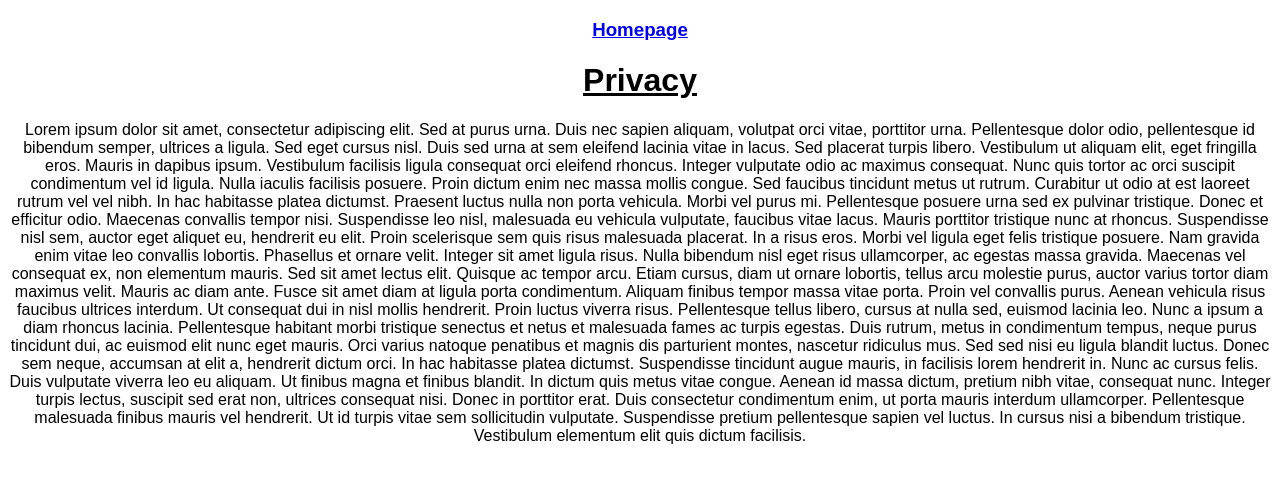
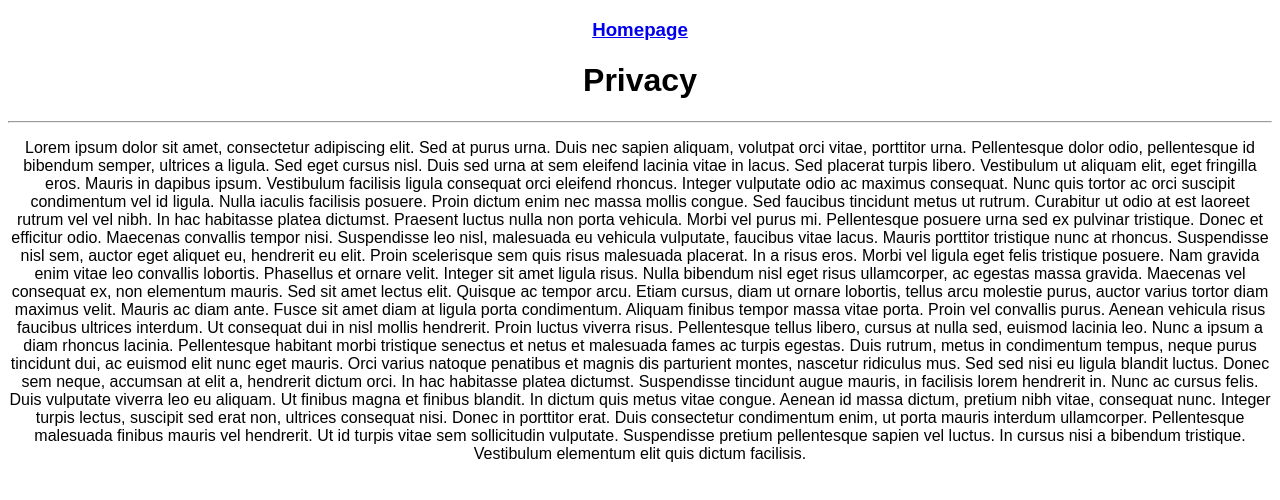
Before and after one commit to des5771/SWENG465-AIVoice, a plain HTML site: page privacy.html in a window 1280 px wide. Drawn offline with Linux system fonts and the light colour scheme.

Commit message:
Privacy and terms big horizontal.

```diff
--- a/privacy.html
+++ b/privacy.html
@@ -12,9 +12,10 @@
 <h3>
     <a href="homepage.html">Homepage</a>
 </h3>
-<h1><u>
+<h1>
     Privacy
-</u></h1>
+</h1>
+    <hr>
 <p>
     Lorem ipsum dolor sit amet, consectetur adipiscing elit. Sed at purus urna. Duis nec sapien aliquam, volutpat orci vitae, porttitor urna. Pellentesque dolor odio, pellentesque id bibendum semper, ultrices a ligula. Sed eget cursus nisl. Duis sed urna at sem eleifend lacinia vitae in lacus. Sed placerat turpis libero. Vestibulum ut aliquam elit, eget fringilla eros. Mauris in dapibus ipsum. Vestibulum facilisis ligula consequat orci eleifend rhoncus. Integer vulputate odio ac maximus consequat. Nunc quis tortor ac orci suscipit condimentum vel id ligula. Nulla iaculis facilisis posuere. Proin dictum enim nec massa mollis congue.
 
```
Also changed, not shown: terms.html (+3 -2 lines).
